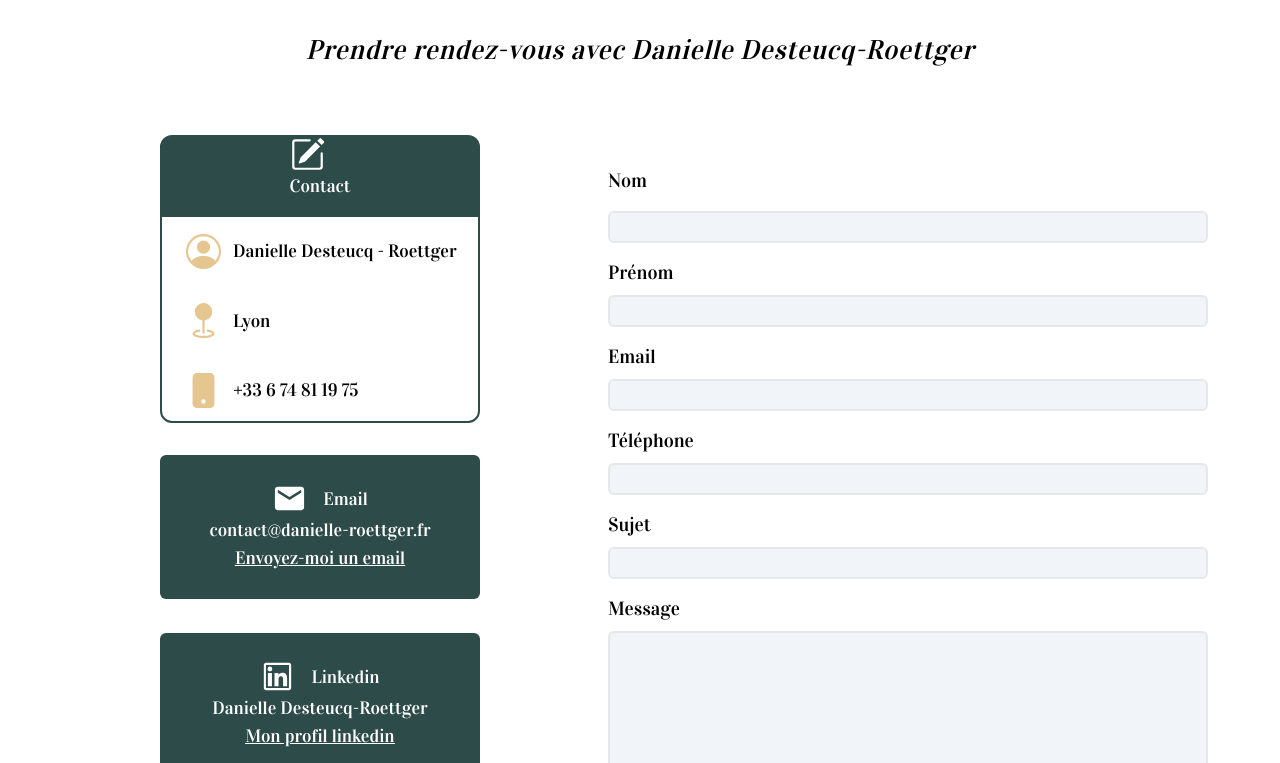
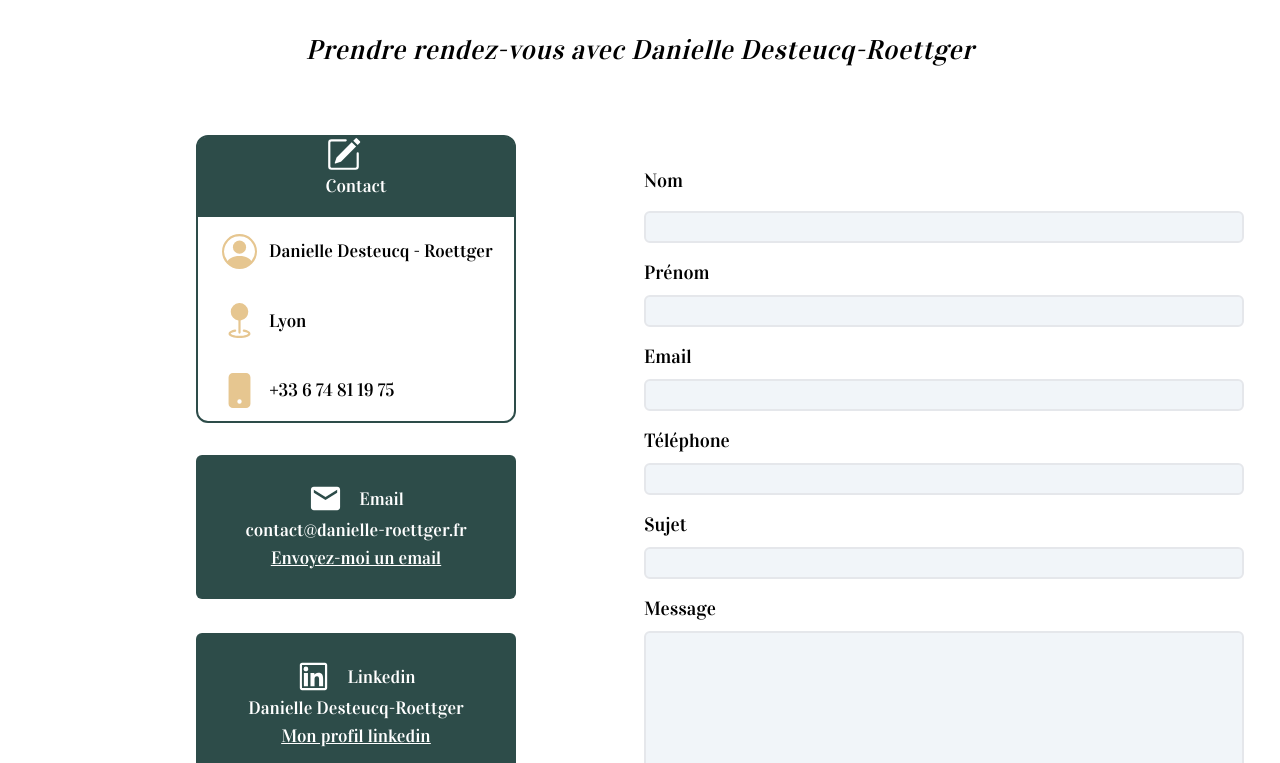
Before and after one commit to Benjamin-Dervieux/Dani-website, a Next.js app: page /contact in a window 1280 px wide. Shown: the part 414-1177 px from the top of the page. Built offline with nearby package versions, Linux system fonts and the light colour scheme.

Commit message:
update contact page

```diff
--- a/pages/contact.js
+++ b/pages/contact.js
@@ -19,7 +19,7 @@ const contact = () => {
         </h1>
       </div>
 
-      <div className="lg:flex flex-row-reverse justify-end lg:ml-40 lg:mt-8">
+      <div className="lg:flex flex-row-reverse justify-center lg:ml-40 lg:mt-8 lg:mb-20">
         <form className="flex flex-col lg:mt-16">
           <label
             className="ml-4 mb-4 lg:ml-32 text-lg lg:text-[1.2em]"
```
